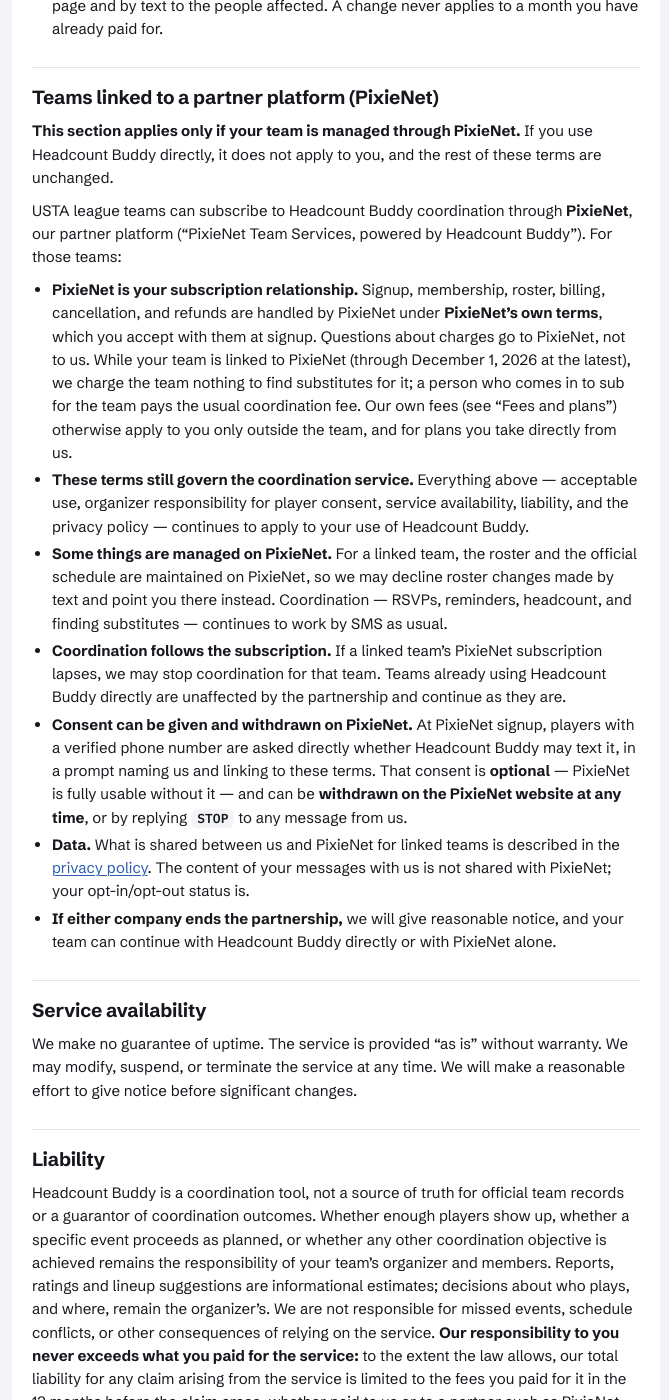
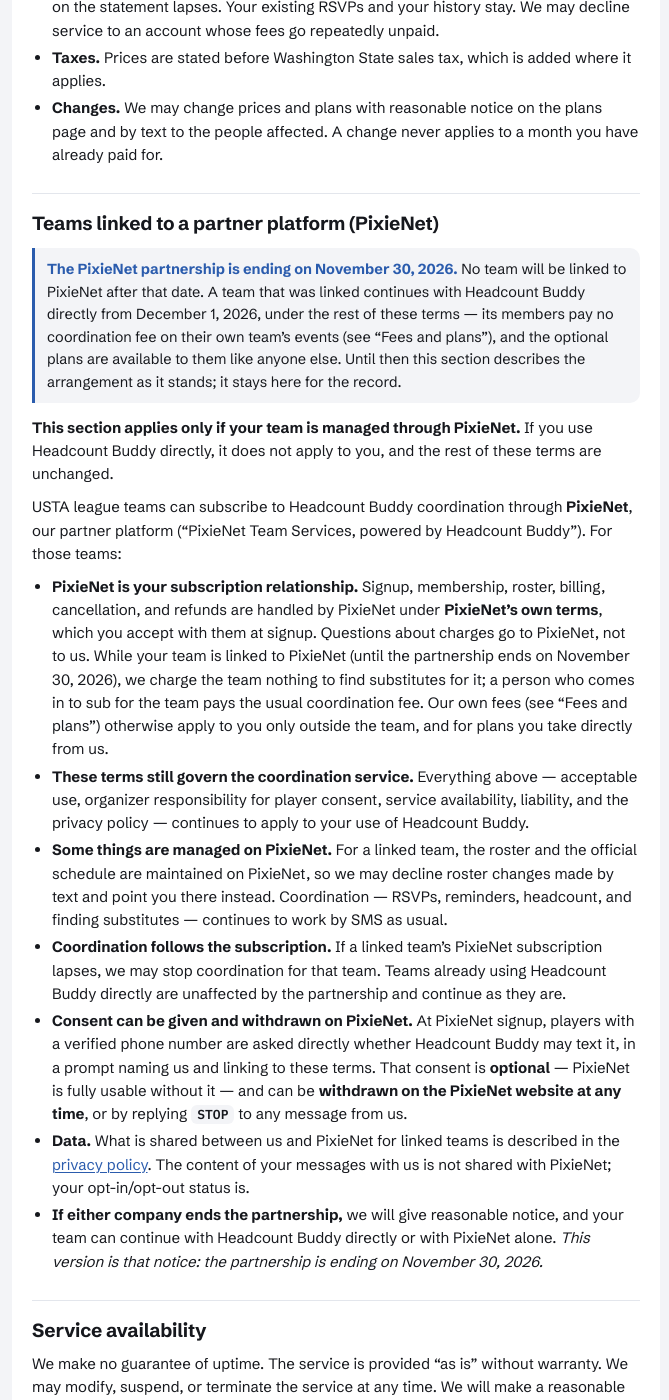
Before and after one commit to hugoaponte/headcount-buddy-web, a Jekyll site: the page built from legal/terms.md, in a window 1280 px wide and 1400 px high, scrolled down 2853 px. Shown: the whole window, without its empty margins (304-973 px from the left). Built offline with Jekyll 4.4.1, drawn with Linux system fonts in a browser that asks for light colours; some of the changed text lies outside the part shown.

Commit message:
legal: terms + privacy 0.5 — the PixieNet partnership is ending on November 30, 2026
A dated note at the top of both PixieNet sections, which stay for the record;
the notice the terms promised; the fee exemption's end date and the privacy
policy's deletion clock tied to Nov 30. Nothing else changes.

Co-Authored-By: Claude Fable 5.1 <noreply@anthropic.com>
Claude-Session: https://claude.ai/code/session_01YcHxPko94cyRVhCTNaUwqs
Agent: ubuntu-s-droplet3

```diff
--- a/legal/terms.md
+++ b/legal/terms.md
@@ -4,7 +4,9 @@ title: Headcount Buddy — terms of service
 
 # Terms of service
 
-**Last updated:** 2026-11-09 · **Version:** 0.4 (these terms and the [privacy policy](privacy) are versioned together)
+**Last updated:** 2026-11-11 · **Version:** 0.5 (these terms and the [privacy policy](privacy) are versioned together)
+
+**What changed in 0.5:** the PixieNet partnership is ending on November 30, 2026. The section "Teams linked to a partner platform (PixieNet)" now says so at the top and stays for the record; this is the notice that section promised. Nothing else changes: a team that was linked uses Headcount Buddy directly from December 1, 2026, under the rest of these terms.
 
 **What changed in 0.4:** Headcount Buddy now has charges — a per-event coordination fee from November 16, 2026 and optional paid plans from December 1, 2026 — described under "Fees and plans". The "SMS costs" section changed accordingly; "Termination" notes that stopping does not cancel fees already incurred; "Who can use the service" names the area we serve (Seattle/Eastside, Washington, USA); "Liability" says plainly that our responsibility never exceeds the fees you paid; and the governing law is Washington's, where the service operates (it read California before).
 
@@ -59,17 +61,19 @@ Using Headcount Buddy on the web is free. Some things cost money. The current pr
 
 ## Teams linked to a partner platform (PixieNet)
 
+> **The PixieNet partnership is ending on November 30, 2026.** No team will be linked to PixieNet after that date. A team that was linked continues with Headcount Buddy directly from December 1, 2026, under the rest of these terms — its members pay no coordination fee on their own team's events (see "Fees and plans"), and the optional plans are available to them like anyone else. Until then this section describes the arrangement as it stands; it stays here for the record.
+
 **This section applies only if your team is managed through PixieNet.** If you use Headcount Buddy directly, it does not apply to you, and the rest of these terms are unchanged.
 
 USTA league teams can subscribe to Headcount Buddy coordination through **PixieNet**, our partner platform ("PixieNet Team Services, powered by Headcount Buddy"). For those teams:
 
-- **PixieNet is your subscription relationship.** Signup, membership, roster, billing, cancellation, and refunds are handled by PixieNet under **PixieNet's own terms**, which you accept with them at signup. Questions about charges go to PixieNet, not to us. While your team is linked to PixieNet (through December 1, 2026 at the latest), we charge the team nothing to find substitutes for it; a person who comes in to sub for the team pays the usual coordination fee. Our own fees (see "Fees and plans") otherwise apply to you only outside the team, and for plans you take directly from us.
+- **PixieNet is your subscription relationship.** Signup, membership, roster, billing, cancellation, and refunds are handled by PixieNet under **PixieNet's own terms**, which you accept with them at signup. Questions about charges go to PixieNet, not to us. While your team is linked to PixieNet (until the partnership ends on November 30, 2026), we charge the team nothing to find substitutes for it; a person who comes in to sub for the team pays the usual coordination fee. Our own fees (see "Fees and plans") otherwise apply to you only outside the team, and for plans you take directly from us.
 - **These terms still govern the coordination service.** Everything above — acceptable use, organizer responsibility for player consent, service availability, liability, and the privacy policy — continues to apply to your use of Headcount Buddy.
 - **Some things are managed on PixieNet.** For a linked team, the roster and the official schedule are maintained on PixieNet, so we may decline roster changes made by text and point you there instead. Coordination — RSVPs, reminders, headcount, and finding substitutes — continues to work by SMS as usual.
 - **Coordination follows the subscription.** If a linked team's PixieNet subscription lapses, we may stop coordination for that team. Teams already using Headcount Buddy directly are unaffected by the partnership and continue as they are.
 - **Consent can be given and withdrawn on PixieNet.** At PixieNet signup, players with a verified phone number are asked directly whether Headcount Buddy may text it, in a prompt naming us and linking to these terms. That consent is **optional** — PixieNet is fully usable without it — and can be **withdrawn on the PixieNet website at any time**, or by replying `STOP` to any message from us.
 - **Data.** What is shared between us and PixieNet for linked teams is described in the [privacy policy](privacy). The content of your messages with us is not shared with PixieNet; your opt-in/opt-out status is.
-- **If either company ends the partnership,** we will give reasonable notice, and your team can continue with Headcount Buddy directly or with PixieNet alone.
+- **If either company ends the partnership,** we will give reasonable notice, and your team can continue with Headcount Buddy directly or with PixieNet alone. *This version is that notice: the partnership is ending on November 30, 2026.*
 
 ## Service availability
 
```
Also changed, not shown: legal/privacy.md (+6 -2 lines).
